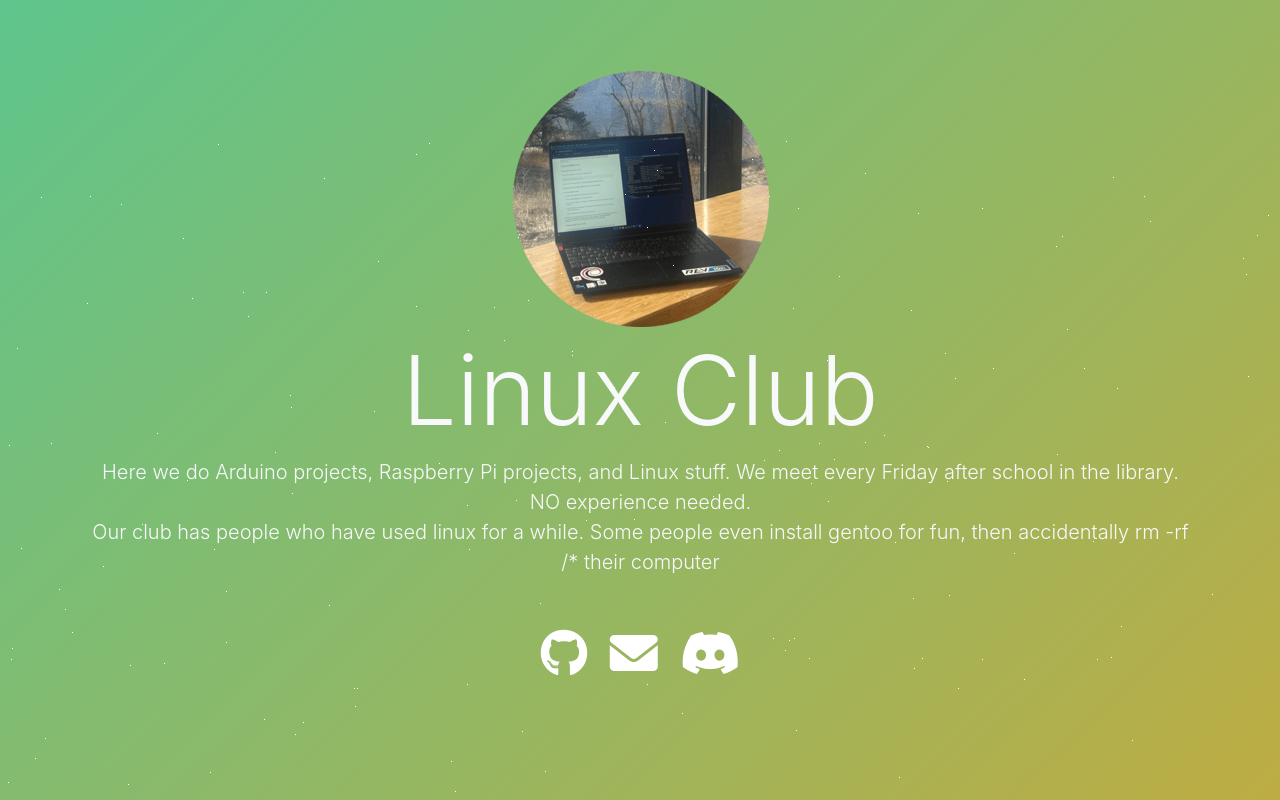
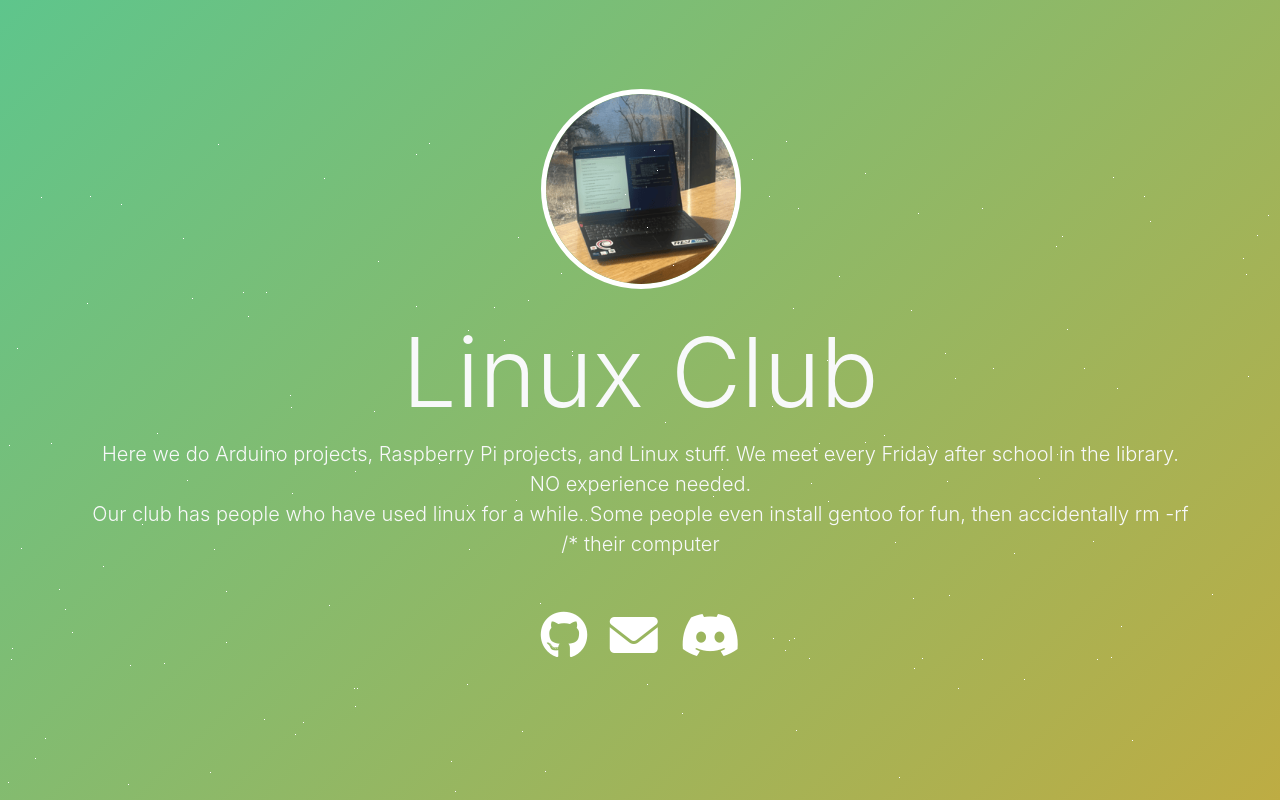
Before and after one commit to LinuxClub1/website, a PHP site: page / in a window 1280 px wide. Run offline with PHP 8.4, Linux system fonts and the light colour scheme.

Commit message:
Add profile picture styles and hide scrollbar
Added styles for profile picture and scrollbar hiding.

```diff
--- a/style.css
+++ b/style.css
@@ -6,6 +6,13 @@
     font-variant: normal;
     text-rendering: auto;
     line-height: 1;
+}
+.profile-pic {
+    width: 200px;
+    height: 200px;
+    border-radius: 50%;
+    border: 5px solid #ffffff;
+    margin-bottom: 20px;
 }
 .fa-3x {
     font-size: 3em;
@@ -32,6 +39,14 @@
 }
 .fa-twitter:before {
     content: "\f099";
+}
+.hide-scrollbar {
+  -ms-overflow-style: none;
+  scrollbar-width: none;
+}
+
+.hide-scrollbar::-webkit-scrollbar {
+  display: none;
 }
 @font-face {
     font-family: "Font Awesome 5 Brands";
```
